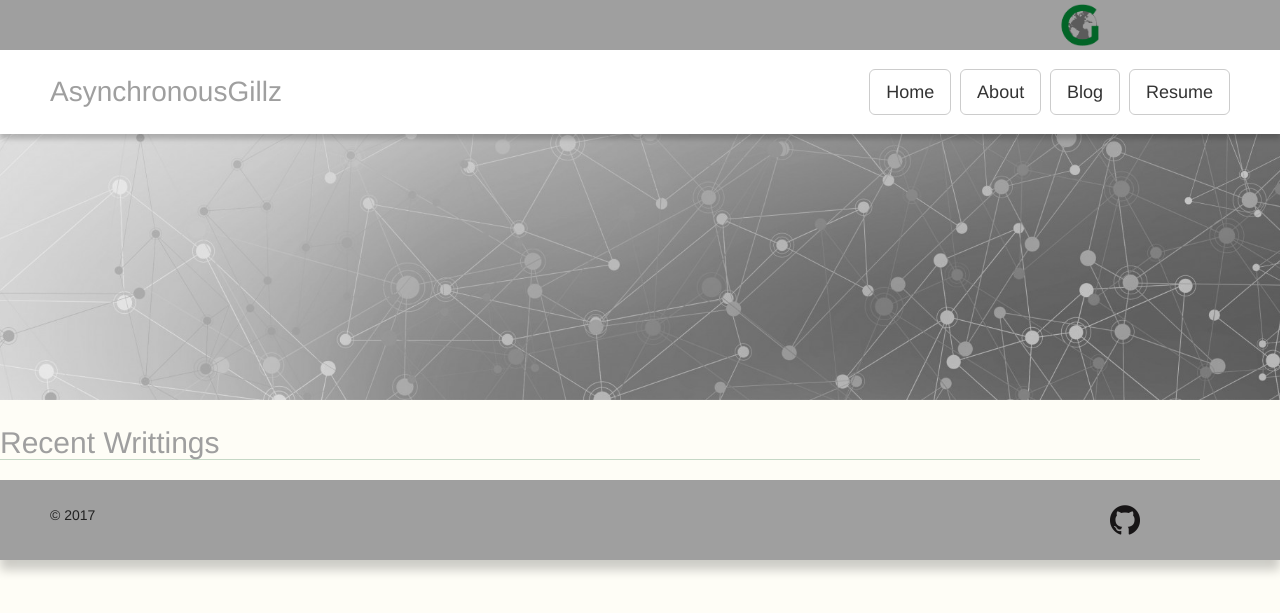
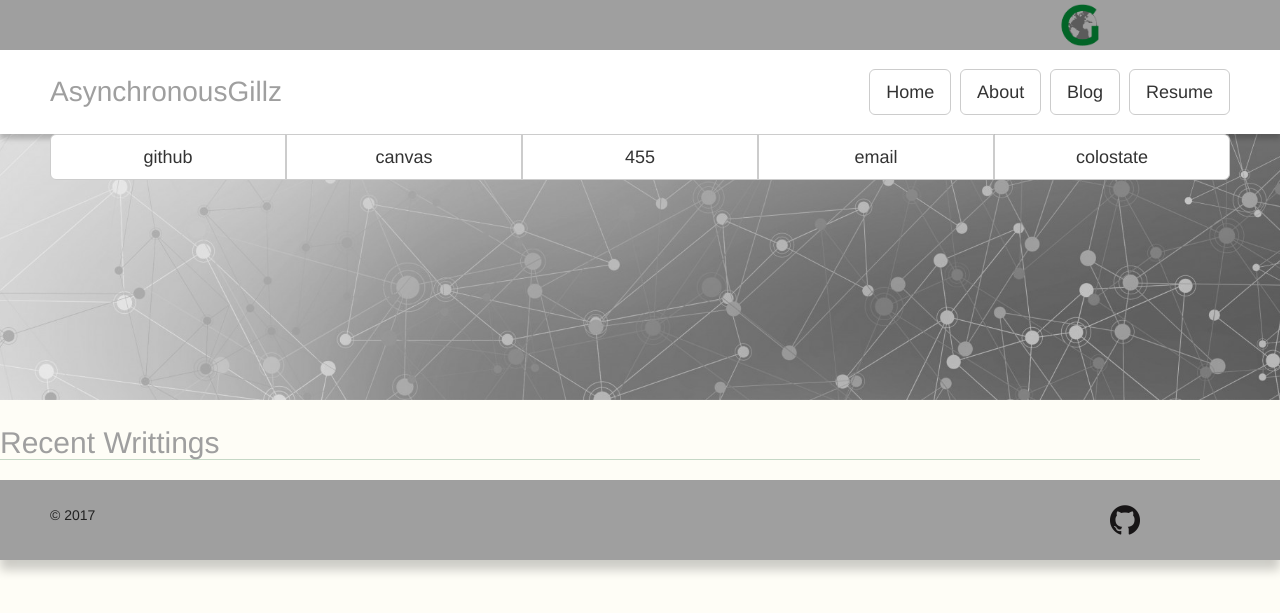
Before and after one commit to GerhardOfRivia/GerhardOfRivia.github.io, a Jekyll site: the page built from index.md, in a window 1280 px wide. Shown: the top 613 px of the page. Built offline with Jekyll 4.4.1, drawn with Linux system fonts in a browser that asks for light colours; nearby versions of some CDN libraries.

Commit message:
Added nav-bottom to css and nav.html

```diff
--- a/_includes/nav.html
+++ b/_includes/nav.html
@@ -29,6 +29,7 @@
 		<div id="top-cover-image-wrapper">
 			<div id="top-cover-image-inner" data-anchor-target="#skrollr > main" data-0="top:-10%" data-top-top="top:0%" class="skrollable skrollable-between" style="top: -10%;"></div>
 		</div>
+		<div class="sticky" id="nav-bottom">
 			<div class="sheet">
 				<div class="btn-group btn-group-justified" role="group" aria-label="quick links">
 					<a target="_blank" class="btn btn-default btn-lg" role="button" href="//github.com/AsynchronousGillz">github</a>
@@ -38,4 +39,5 @@
 					<a target="_blank" class="btn btn-default btn-lg" role="button" href="//www.colostate.edu/">colostate</a>
 				</div>
 			</div>
+		</div>
 	</header>
--- a/assets/styles.css
+++ b/assets/styles.css
@@ -208,6 +208,10 @@
     width: 100%;
     top: 0;
     background: rgba(255, 255, 255, 0.85)
+}
+#nav-bottom.sticky {
+    position: relative;
+    z-index: 25
 }
 button#mobile-menu {
     display: none;
```
Lines whose indentation alone changed are shown as unchanged.
